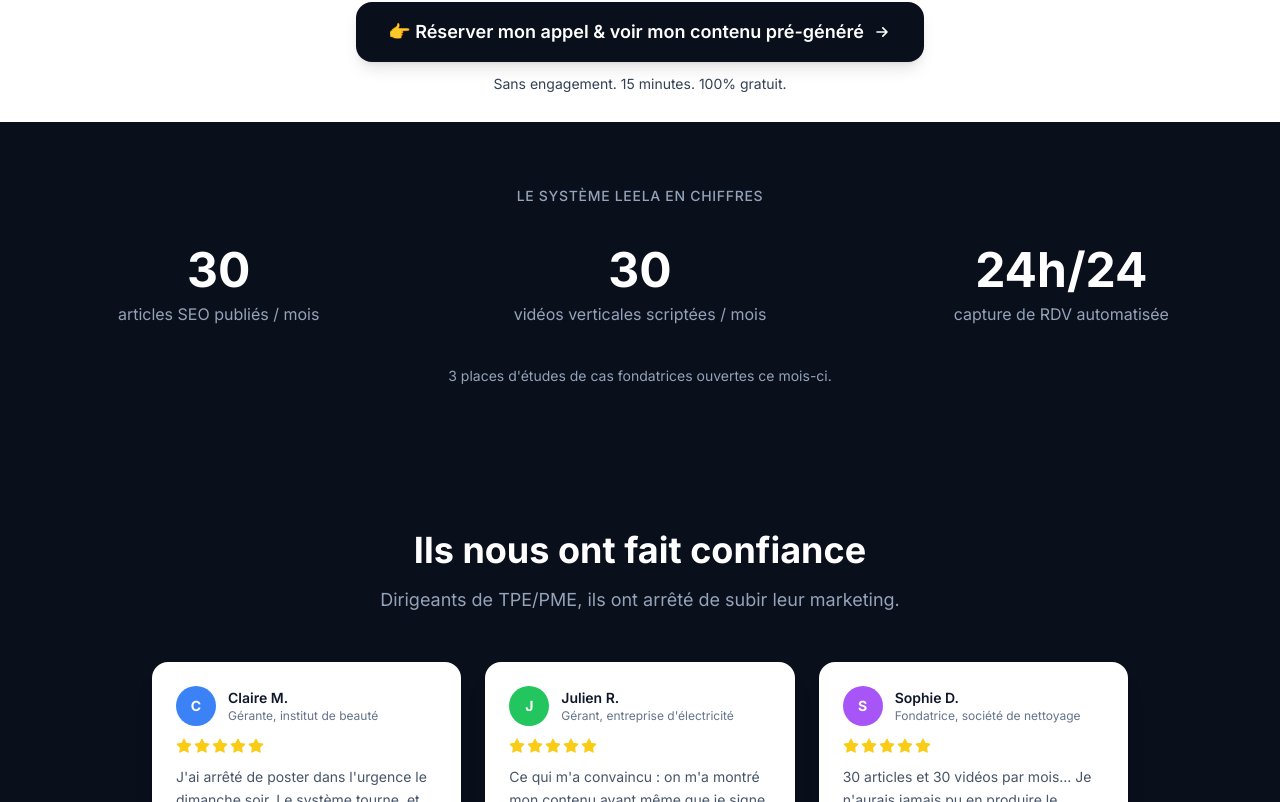
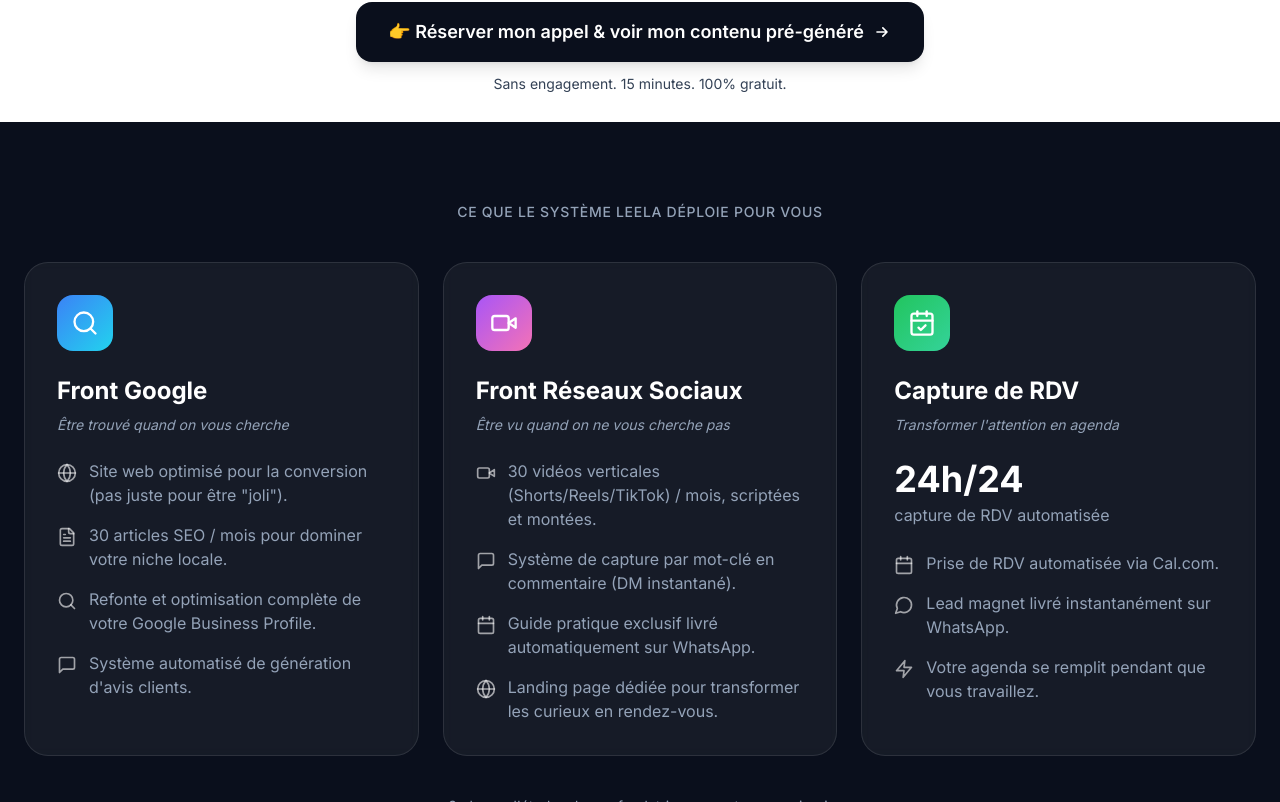
Before and after one commit to agenceleela/AgenceLeela, a Next.js app: page / in a window 1280 px wide. Shown: the part 678-1480 px from the top of the page. Built offline with nearby package versions, Linux system fonts and the light colour scheme.

Commit message:
feat: section chiffres -> 3 cartes valeur (Front Google, Front Réseaux, Capture RDV 24h/24)

```diff
--- a/components/SocialProof.tsx
+++ b/components/SocialProof.tsx
@@ -2,17 +2,55 @@
 
 import { motion, useScroll, useTransform } from 'framer-motion'
 import { useRef } from 'react'
+import {
+  Calendar,
+  CalendarCheck,
+  FileText,
+  Globe,
+  MessageCircle,
+  MessageSquare,
+  Search,
+  Video,
+  Zap,
+} from 'lucide-react'
 
 // NOTE DEV: section porte la transition dynamique clair → sombre (scroll-liée),
 // car elle est la première section sombre après le Hero.
-// Jonctions sans couture : #FFFFFF au départ (= fond Hero),
-// #0A0F1C à l'arrivée (= fond des sections suivantes).
-// Preuves chiffrées, pas de faux logos/témoignages (risque légal de publicité
-// trompeuse). Remplacer par de vrais témoignages dès la 1ère étude de cas validée.
-const stats = [
-  { value: '30', label: 'articles SEO publiés / mois' },
-  { value: '30', label: 'vidéos verticales scriptées / mois' },
-  { value: '24h/24', label: 'capture de RDV automatisée' },
+// Plages resserrées ([0, 0.45] fond / [0.1, 0.4] textes) : la section est plus haute
+// (cartes de valeur), le fond doit être sombre dès l'entrée des cartes.
+// NOTE DEV: cartes de valeur reprises de l'ancien BentoGrid (preuve de valeur demandée),
+// 3e carte construite autour de la ligne conservée "24h/24 capture de RDV automatisée".
+const fronts = [
+  {
+    icon: Search,
+    title: 'Front Google',
+    subtitle: 'Être trouvé quand on vous cherche',
+    features: [
+      { icon: Globe, text: 'Site web optimisé pour la conversion (pas juste pour être "joli").' },
+      { icon: FileText, text: '30 articles SEO / mois pour dominer votre niche locale.' },
+      { icon: Search, text: 'Refonte et optimisation complète de votre Google Business Profile.' },
+      { icon: MessageSquare, text: "Système automatisé de génération d'avis clients." },
+    ],
+    color: 'from-blue-500 to-cyan-400',
+  },
+  {
+    icon: Video,
+    title: 'Front Réseaux Sociaux',
+    subtitle: 'Être vu quand on ne vous cherche pas',
+    features: [
+      { icon: Video, text: '30 vidéos verticales (Shorts/Reels/TikTok) / mois, scriptées et montées.' },
+      { icon: MessageSquare, text: 'Système de capture par mot-clé en commentaire (DM instantané).' },
+      { icon: Calendar, text: 'Guide pratique exclusif livré automatiquement sur WhatsApp.' },
+      { icon: Globe, text: 'Landing page dédiée pour transformer les curieux en rendez-vous.' },
+    ],
+    color: 'from-purple-500 to-pink-400',
+  },
+]
+
+const rdvFeatures = [
+  { icon: Calendar, text: 'Prise de RDV automatisée via Cal.com.' },
+  { icon: MessageCircle, text: 'Lead magnet livré instantanément sur WhatsApp.' },
+  { icon: Zap, text: 'Votre agenda se remplit pendant que vous travaillez.' },
 ]
 
 export default function SocialProof() {
@@ -23,13 +61,11 @@
     offset: ['start end', 'center center'],
   })
 
-  const backgroundColor = useTransform(scrollYProgress, [0, 1], ['#FFFFFF', '#0A0F1C'])
-  const titleColor = useTransform(scrollYProgress, [0.2, 0.6], ['#334155', '#94A3B8'])
-  const valueColor = useTransform(scrollYProgress, [0.2, 0.6], ['#0A0F1C', '#FFFFFF'])
-  const labelColor = useTransform(scrollYProgress, [0.2, 0.6], ['#334155', '#94A3B8'])
+  const backgroundColor = useTransform(scrollYProgress, [0, 0.45], ['#FFFFFF', '#0A0F1C'])
+  const titleColor = useTransform(scrollYProgress, [0.1, 0.4], ['#334155', '#94A3B8'])
 
   return (
-    <motion.section ref={ref} style={{ backgroundColor }} className="py-16">
+    <motion.section ref={ref} style={{ backgroundColor }} className="py-16 md:py-20">
       <div className="mx-auto max-w-7xl px-6">
         <motion.p
           initial={{ opacity: 0 }}
@@ -39,27 +75,67 @@
           style={{ color: titleColor }}
           className="mb-10 text-center text-sm font-medium uppercase tracking-wider"
         >
-          Le Système Leela en chiffres
+          Ce que le Système Leela déploie pour vous
         </motion.p>
 
-        <div className="grid gap-8 md:grid-cols-3">
-          {stats.map((stat, index) => (
+        <div className="grid gap-6 md:grid-cols-3">
+          {fronts.map((front, index) => (
             <motion.div
-              key={stat.label}
-              initial={{ opacity: 0, y: 20 }}
+              key={front.title}
+              initial={{ opacity: 0, y: 40 }}
               whileInView={{ opacity: 1, y: 0 }}
               viewport={{ once: true }}
-              transition={{ duration: 0.5, delay: index * 0.1 }}
-              className="text-center"
+              transition={{ duration: 0.6, delay: index * 0.15 }}
+              whileHover={{ y: -8 }}
+              className="group relative rounded-3xl border border-leela-border bg-white/5 p-8 backdrop-blur-sm transition-colors duration-300 hover:bg-white/10"
             >
-              <motion.p style={{ color: valueColor }} className="text-5xl font-bold">
-                {stat.value}
-              </motion.p>
-              <motion.p style={{ color: labelColor }} className="mt-2">
-                {stat.label}
-              </motion.p>
+              <div
+                className={`mb-6 flex h-14 w-14 items-center justify-center rounded-2xl bg-gradient-to-br ${front.color} group-hover:scale-110 transition-transform duration-300`}
+              >
+                <front.icon className="h-7 w-7 text-white" />
+              </div>
+              <h3 className="mb-2 text-2xl font-bold text-white">{front.title}</h3>
+              <p className="mb-6 text-sm italic text-leela-slate-light">{front.subtitle}</p>
+              <ul className="space-y-4">
+                {front.features.map((feature, idx) => (
+                  <li key={idx} className="flex items-start gap-3">
+                    <feature.icon className="mt-1 h-5 w-5 flex-shrink-0 text-white/60" />
+                    <span className="text-leela-slate-light">{feature.text}</span>
+                  </li>
+                ))}
+              </ul>
             </motion.div>
           ))}
+
+          {/* Carte 3 : capture de RDV (ligne conservée) */}
+          <motion.div
+            initial={{ opacity: 0, y: 40 }}
+            whileInView={{ opacity: 1, y: 0 }}
+            viewport={{ once: true }}
+            transition={{ duration: 0.6, delay: 0.3 }}
+            whileHover={{ y: -8 }}
+            className="group relative rounded-3xl border border-leela-border bg-white/5 p-8 backdrop-blur-sm transition-colors duration-300 hover:bg-white/10"
+          >
+            <div className="mb-6 flex h-14 w-14 items-center justify-center rounded-2xl bg-gradient-to-br from-green-500 to-emerald-400 group-hover:scale-110 transition-transform duration-300">
+              <CalendarCheck className="h-7 w-7 text-white" />
+            </div>
+            <h3 className="mb-2 text-2xl font-bold text-white">Capture de RDV</h3>
+            <p className="mb-6 text-sm italic text-leela-slate-light">
+              Transformer l'attention en agenda
+            </p>
+            <div className="mb-6">
+              <p className="text-4xl font-bold text-white">24h/24</p>
+              <p className="mt-1 text-leela-slate-light">capture de RDV automatisée</p>
+            </div>
+            <ul className="space-y-4">
+              {rdvFeatures.map((feature, idx) => (
+                <li key={idx} className="flex items-start gap-3">
+                  <feature.icon className="mt-1 h-5 w-5 flex-shrink-0 text-white/60" />
+                  <span className="text-leela-slate-light">{feature.text}</span>
+                </li>
+              ))}
+            </ul>
+          </motion.div>
         </div>
 
         <motion.p
@@ -67,7 +143,7 @@
           whileInView={{ opacity: 1 }}
           viewport={{ once: true }}
           transition={{ duration: 0.6, delay: 0.4 }}
-          style={{ color: labelColor }}
+          style={{ color: titleColor }}
           className="mt-10 text-center text-sm"
         >
           3 places d'études de cas fondatrices ouvertes ce mois-ci.
```
